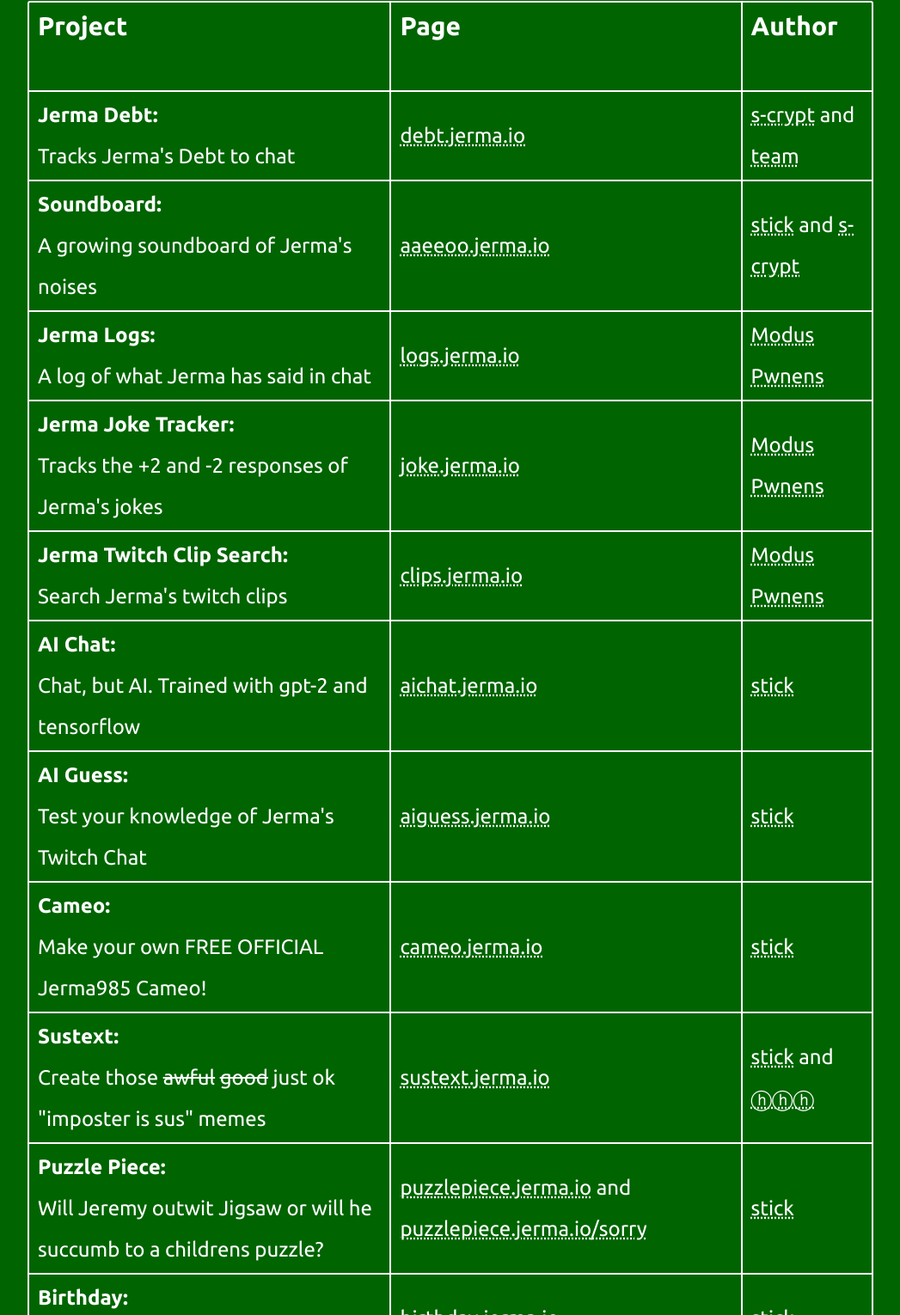
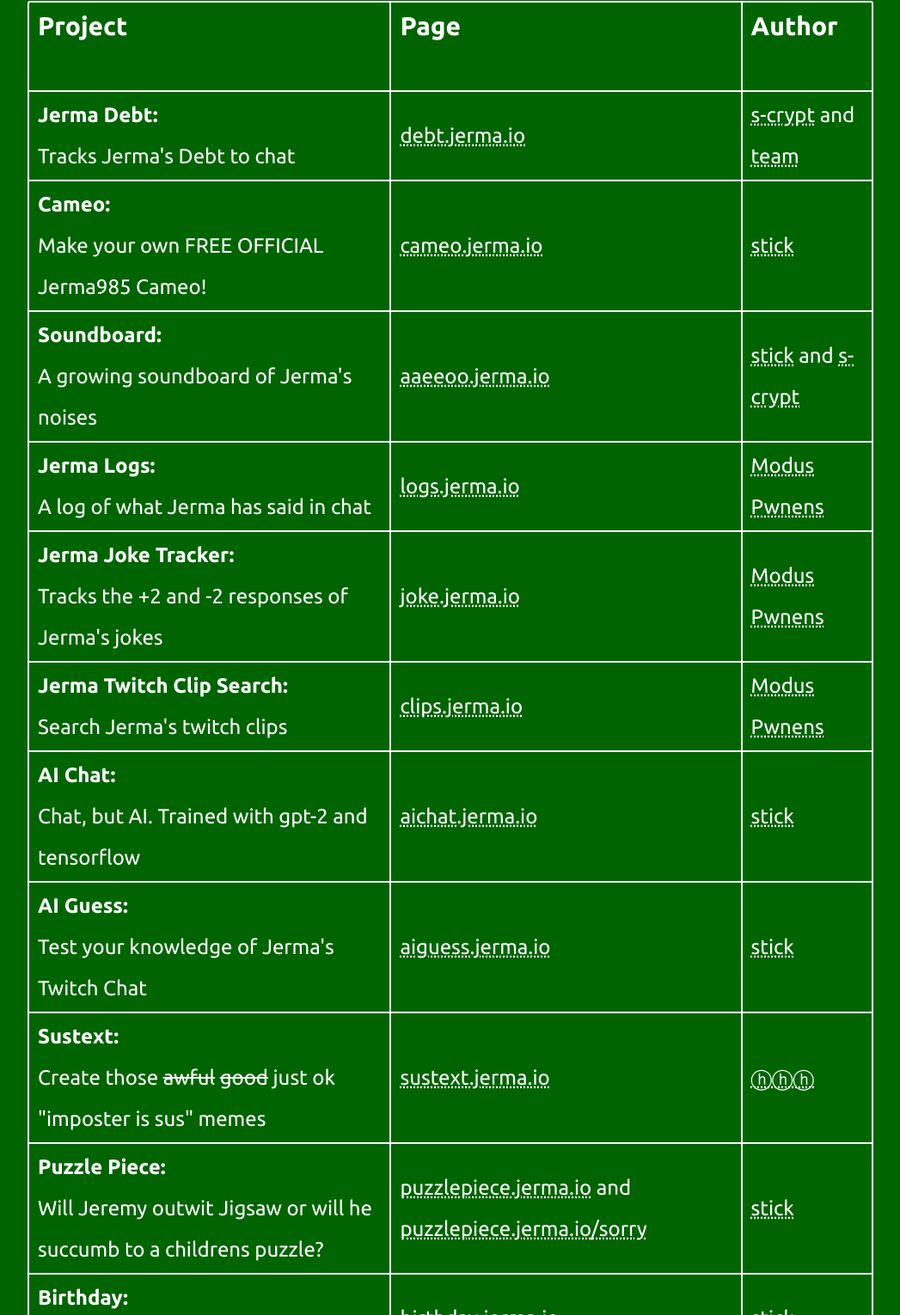
Before and after one commit to JermaSites/homepage, a plain HTML site: page index.html in a window 1280 px wide. Shown: the part 575-2105 px from the top of the page at 86% size, without its empty margins (136-1183 px from the left). Drawn offline with Linux system fonts and the light colour scheme.

Commit message:
change order and edit creds

```diff
--- a/index.html
+++ b/index.html
@@ -50,6 +50,13 @@
 									<td><a href="https://github.com/s-crypt">s-crypt</a> and <a href="https://github.com/JermaSites">team</a></td>
 								</tr>
 								<tr>
+									<td><b>Cameo:</b>
+										<br>Make your own FREE OFFICIAL Jerma985 Cameo!
+									</td>
+									<td><a href="https://cameo.jerma.io">cameo.jerma.io</a></td>
+									<td><a href="https://twitter.com/stick_twt">stick</a></td>
+								</tr>
+								<tr>
 									<td><b>Soundboard:</b>
 										<br>A growing soundboard of Jerma's noises
 									</td>
@@ -92,18 +99,11 @@
 									<td><a href="https://twitter.com/stick_twt">stick</a></td>
 								</tr>
 								<tr>
-									<td><b>Cameo:</b>
-										<br>Make your own FREE OFFICIAL Jerma985 Cameo!
-									</td>
-									<td><a href="https://cameo.jerma.io">cameo.jerma.io</a></td>
-									<td><a href="https://twitter.com/stick_twt">stick</a></td>
-								</tr>
-								<tr>
 									<td><b>Sustext:</b>
 										<br>Create those <del>awful</del> <del>good</del> just ok "imposter is sus" memes
 									</td>
 									<td><a href="https://sustext.jerma.io">sustext.jerma.io</a></td>
-									<td><a href="https://twitter.com/stick_twt">stick</a> and <a href="https://github.com/aechaechaech">ⓗⓗⓗ</a></td>
+									<td><a href="https://github.com/aechaechaech">ⓗⓗⓗ</a></td>
 								</tr>
 								<tr>
 									<td><b>Puzzle Piece:</b>
```
